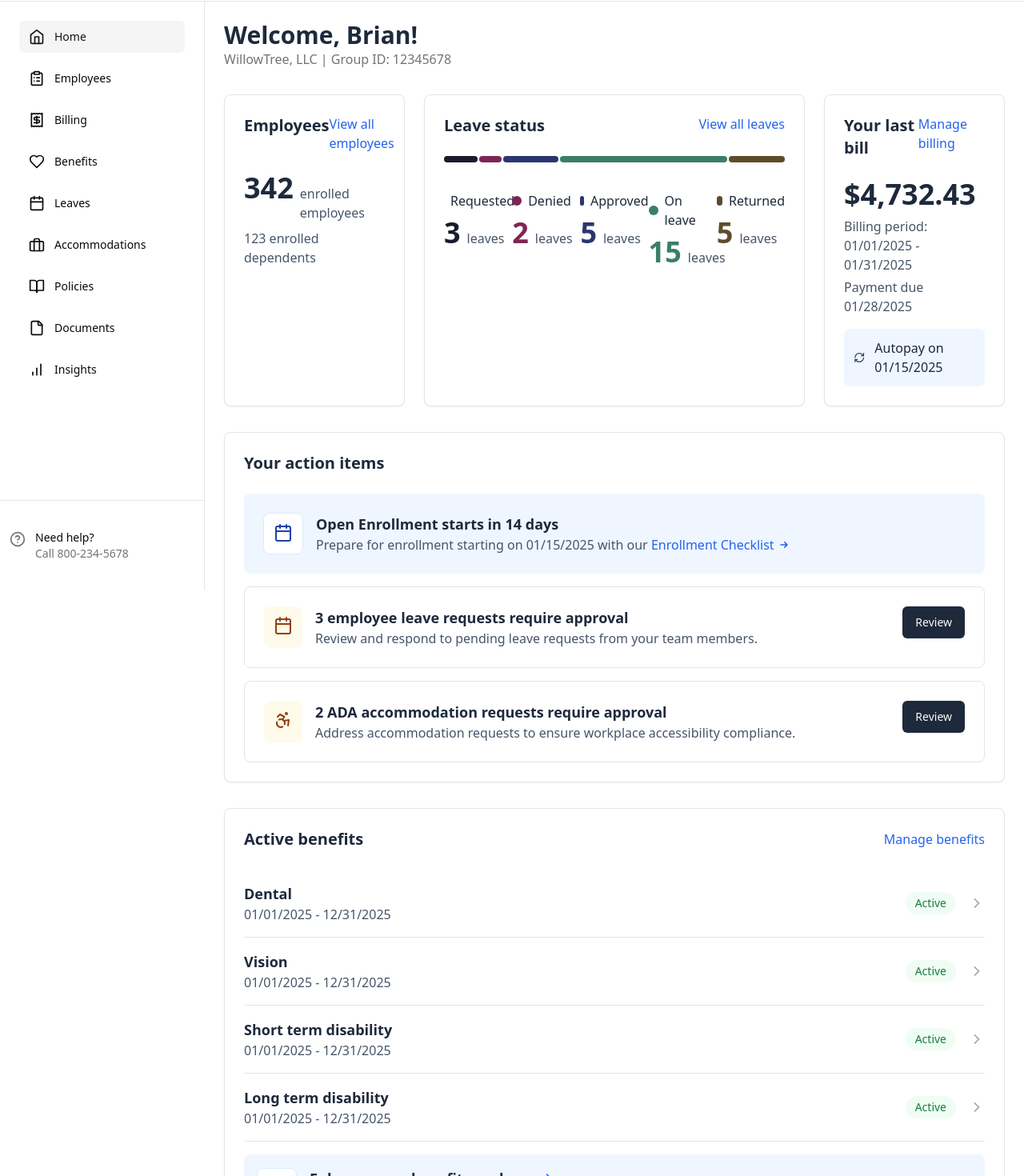
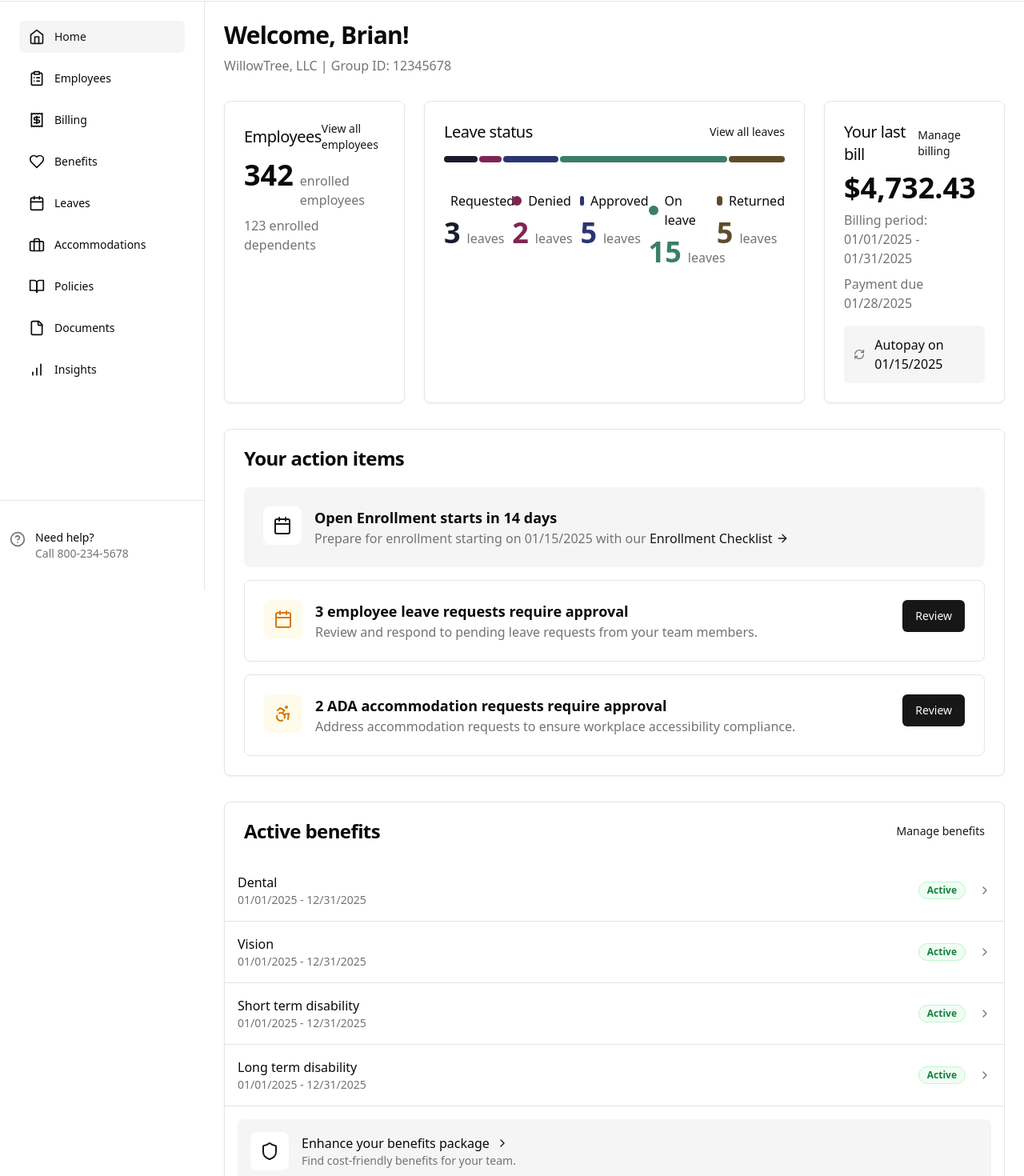
Before and after one commit to briantpatterson/insurance-dashboard, a Next.js app: page / in a window 1280 px wide. Shown: the part 63-1533 px from the top of the page at 80% size. Built offline with nearby package versions, Linux system fonts and the light colour scheme.

Commit message:
Update homepage styling to match shadcn design system

```diff
--- a/src/app/page.tsx
+++ b/src/app/page.tsx
@@ -1,8 +1,21 @@
 import { DashboardLayout } from "@/components/dashboard-layout"
 import Link from "next/link"
 import { Button } from "@/components/ui/button"
-import { Calendar, FileText, Accessibility, PenSquare, RefreshCw, ArrowUp, Users, ChevronRight, Shield } from "lucide-react"
+import {
+  Calendar,
+  FileText,
+  Accessibility,
+  PenSquare,
+  RefreshCw,
+  ArrowUp,
+  Users,
+  ChevronRight,
+  Shield,
+  ArrowRight
+} from "lucide-react"
 import { LeaveStatusVisualization } from "@/components/leave-status-visualization"
+import { Card, CardContent, CardDescription, CardFooter, CardHeader, CardTitle } from "@/components/ui/card"
+import { Badge } from "@/components/ui/badge"
 
 export default function HomePage() {
   // Sample data for leave status visualization
@@ -18,78 +31,79 @@ export default function HomePage() {
 
   return (
     <DashboardLayout>
-      <div className="space-y-8">
-        <div>
-          <h1 className="text-3xl font-bold text-slate-800 dark:text-slate-100">Welcome, Brian!</h1>
+      <div className="flex flex-col space-y-8">
+        <div className="flex flex-col space-y-2">
+          <h1 className="text-3xl font-bold tracking-tight">Welcome, Brian!</h1>
           <p className="text-muted-foreground">
             WillowTree, LLC | Group ID: 12345678
           </p>
         </div>
+
         <div className="grid gap-6 md:grid-cols-2 lg:grid-cols-4">
-          {/* Employees Card (formerly Enrollment Card) */}
-          <div className="rounded-lg border bg-card p-6 shadow-sm">
-            <div className="flex justify-between items-start mb-6">
-              <h3 className="text-xl font-bold text-slate-800 dark:text-slate-100">Employees</h3>
-              <Link href="/employees" className="text-blue-600 dark:text-blue-400 hover:underline">
+          {/* Employees Card */}
+          <Card>
+            <CardHeader className="flex flex-row items-center justify-between space-y-0 pb-2">
+              <CardTitle className="text-xl font-medium">Employees</CardTitle>
+              <Link href="/employees" className="text-sm text-primary hover:underline">
                 View all employees
               </Link>
+            </CardHeader>
+            <CardContent>
+              <div className="space-y-2">
+                <div className="flex items-baseline">
+                  <span className="text-4xl font-bold">342</span>
+                  <span className="ml-2 text-muted-foreground">enrolled employees</span>
                 </div>
-            <div>
-              <div className="flex items-baseline">
-                <span className="text-4xl font-bold text-slate-800 dark:text-slate-100">342</span>
-                <span className="ml-2 text-slate-600 dark:text-slate-400">enrolled employees</span>
+                <div className="text-muted-foreground">123 enrolled dependents</div>
               </div>
-              <div className="mt-2 text-slate-600 dark:text-slate-400">123 enrolled dependents</div>
-            </div>
+            </CardContent>
+          </Card>
+
+          {/* Leave Status Visualization - spans 2 columns */}
+          <LeaveStatusVisualization data={leaveStatusData} total={totalLeaves} />
+
+          {/* Billing Statement Card */}
+          <Card>
+            <CardHeader className="flex flex-row items-center justify-between space-y-0 pb-2">
+              <CardTitle className="text-xl font-medium">Your last bill</CardTitle>
+              <Link href="/billing" className="text-sm text-primary hover:underline">
+                Manage billing
+              </Link>
+            </CardHeader>
+            <CardContent className="space-y-4">
+              <div className="space-y-2">
+                <div className="text-4xl font-bold">$4,732.43</div>
+                <div className="text-muted-foreground">Billing period: 01/01/2025 - 01/31/2025</div>
+                <div className="text-muted-foreground">Payment due 01/28/2025</div>
               </div>
 
-          {/* Leave Status Visualization - replaces the two leave cards */}
-          <LeaveStatusVisualization data={leaveStatusData} total={totalLeaves} />
-
-          {/* Billing Statement Card - spans 2 columns on smaller screens */}
-          <div className="rounded-lg border bg-card p-6 shadow-sm md:col-span-2 lg:col-span-1">
-            <div className="flex justify-between items-start mb-6">
-              <h3 className="text-xl font-bold text-slate-800 dark:text-slate-100">Your last bill</h3>
-              <Link href="/billing" className="text-blue-600 dark:text-blue-400 hover:underline">
-                Manage billing
-              </Link>
+              <div className="flex items-center gap-3 rounded-md bg-muted p-3">
+                <RefreshCw className="h-5 w-5 text-muted-foreground" />
+                <span>Autopay on 01/15/2025</span>
               </div>
-
-            <div className="mb-4">
-              <div className="text-4xl font-bold text-slate-800 dark:text-slate-100">$4,732.43</div>
-              <div className="text-slate-600 dark:text-slate-400 mt-2">Billing period: 01/01/2025 - 01/31/2025</div>
-              <div className="text-slate-600 dark:text-slate-400 mt-1">Payment due 01/28/2025</div>
-            </div>
-
-            <div className="bg-blue-50 dark:bg-blue-950 rounded-lg p-3 flex items-center gap-3">
-              <RefreshCw className="h-5 w-5 text-slate-700 dark:text-slate-300" />
-              <span className="text-slate-800 dark:text-slate-200">Autopay on 01/15/2025</span>
-            </div>
-          </div>
+            </CardContent>
+          </Card>
         </div>
 
         {/* Action Items Section */}
-        <div className="bg-white dark:bg-slate-900 rounded-lg shadow-sm border p-6">
-          <div className="mb-6">
-            <h3 className="text-xl font-bold text-slate-800 dark:text-slate-100">Your action items</h3>
-          </div>
-
-          <div className="space-y-4">
+        <Card>
+          <CardHeader>
+            <CardTitle>Your action items</CardTitle>
+          </CardHeader>
+          <CardContent className="space-y-4">
             {/* Action Item 1 */}
-            <div className="bg-blue-50 dark:bg-blue-950 rounded-lg p-6 flex items-start justify-between">
+            <div className="rounded-lg bg-accent p-6">
               <div className="flex gap-4">
-                <div className="bg-white dark:bg-slate-800 p-3 rounded-lg border border-blue-100 dark:border-blue-800">
-                  <Calendar className="h-6 w-6 text-blue-800 dark:text-blue-400" />
+                <div className="flex h-12 w-12 items-center justify-center rounded-lg bg-background">
+                  <Calendar className="h-6 w-6 text-primary" />
                 </div>
                 <div>
-                  <h3 className="text-lg font-semibold text-slate-800 dark:text-slate-100">Open Enrollment starts in 14 days</h3>
-                  <p className="text-slate-600 dark:text-slate-400">
+                  <h3 className="text-lg font-semibold">Open Enrollment starts in 14 days</h3>
+                  <p className="text-muted-foreground">
                     Prepare for enrollment starting on 01/15/2025 with our{" "}
-                    <Link href="/employees/checklist" className="text-blue-600 dark:text-blue-400 font-medium hover:underline inline-flex items-center">
+                    <Link href="/employees/checklist" className="text-primary font-medium hover:underline inline-flex items-center">
                       Enrollment Checklist
-                      <svg xmlns="http://www.w3.org/2000/svg" className="h-4 w-4 ml-1" viewBox="0 0 20 20" fill="currentColor">
-                        <path fillRule="evenodd" d="M10.293 5.293a1 1 0 011.414 0l4 4a1 1 0 010 1.414l-4 4a1 1 0 01-1.414-1.414L12.586 11H5a1 1 0 110-2h7.586l-2.293-2.293a1 1 0 010-1.414z" clipRule="evenodd" />
-                      </svg>
+                      <ArrowRight className="h-4 w-4 ml-1" />
                     </Link>
                   </p>
                 </div>
@@ -97,124 +111,125 @@ export default function HomePage() {
             </div>
 
             {/* Action Item 2 */}
-            <div className="bg-white dark:bg-slate-900 rounded-lg p-6 border flex items-start justify-between">
+            <div className="rounded-lg border p-6 flex items-start justify-between">
               <div className="flex gap-4">
-                <div className="bg-amber-50 dark:bg-amber-950 p-3 rounded-lg">
-                  <Calendar className="h-6 w-6 text-amber-800 dark:text-amber-400" />
+                <div className="flex h-12 w-12 items-center justify-center rounded-lg bg-amber-50 dark:bg-amber-950">
+                  <Calendar className="h-6 w-6 text-amber-600 dark:text-amber-400" />
                 </div>
                 <div>
-                  <h3 className="text-lg font-semibold text-slate-800 dark:text-slate-100">3 employee leave requests require approval</h3>
-                  <p className="text-slate-600 dark:text-slate-400">
+                  <h3 className="text-lg font-semibold">3 employee leave requests require approval</h3>
+                  <p className="text-muted-foreground">
                     Review and respond to pending leave requests from your team members.
                   </p>
                 </div>
               </div>
-              <Button className="bg-slate-800 hover:bg-slate-700 dark:bg-slate-700 dark:hover:bg-slate-600">Review</Button>
+              <Button variant="default">Review</Button>
             </div>
 
             {/* Action Item 3 */}
-            <div className="bg-white dark:bg-slate-900 rounded-lg p-6 border flex items-start justify-between">
+            <div className="rounded-lg border p-6 flex items-start justify-between">
               <div className="flex gap-4">
-                <div className="bg-amber-50 dark:bg-amber-950 p-3 rounded-lg">
-                  <Accessibility className="h-6 w-6 text-amber-800 dark:text-amber-400" />
+                <div className="flex h-12 w-12 items-center justify-center rounded-lg bg-amber-50 dark:bg-amber-950">
+                  <Accessibility className="h-6 w-6 text-amber-600 dark:text-amber-400" />
                 </div>
                 <div>
-                  <h3 className="text-lg font-semibold text-slate-800 dark:text-slate-100">2 ADA accommodation requests require approval</h3>
-                  <p className="text-slate-600 dark:text-slate-400">
+                  <h3 className="text-lg font-semibold">2 ADA accommodation requests require approval</h3>
+                  <p className="text-muted-foreground">
                     Address accommodation requests to ensure workplace accessibility compliance.
                   </p>
                 </div>
               </div>
-              <Button className="bg-slate-800 hover:bg-slate-700 dark:bg-slate-700 dark:hover:bg-slate-600">Review</Button>
+              <Button variant="default">Review</Button>
             </div>
-          </div>
-        </div>
+          </CardContent>
+        </Card>
 
         {/* Active Benefits Section */}
-        <div className="bg-white dark:bg-slate-900 rounded-lg shadow-sm border p-6">
-          <div className="flex justify-between items-center mb-6">
-            <h3 className="text-xl font-bold text-slate-800 dark:text-slate-100">Active benefits</h3>
-            <Link href="/benefits/manage" className="text-blue-600 dark:text-blue-400 hover:underline font-medium">
+        <Card>
+          <CardHeader className="flex flex-row items-center justify-between space-y-0">
+            <CardTitle>Active benefits</CardTitle>
+            <Link href="/benefits/manage" className="text-sm text-primary hover:underline">
               Manage benefits
             </Link>
-          </div>
-
-          <div className="divide-y dark:divide-slate-700">
+          </CardHeader>
+          <CardContent className="p-0">
+            <div className="divide-y">
               {/* Dental Benefit */}
-            <div className="py-4 flex items-center justify-between cursor-pointer">
+              <div className="flex items-center justify-between p-4 hover:bg-accent/50 cursor-pointer transition-colors">
                 <div>
-                <h3 className="text-lg font-semibold text-slate-800 dark:text-slate-100">Dental</h3>
-                <p className="text-slate-600 dark:text-slate-400">01/01/2025 - 12/31/2025</p>
+                  <h3 className="font-medium">Dental</h3>
+                  <p className="text-sm text-muted-foreground">01/01/2025 - 12/31/2025</p>
                 </div>
                 <div className="flex items-center gap-4">
-                <span className="bg-green-50 dark:bg-green-950 text-green-700 dark:text-green-400 px-3 py-1 rounded-full text-sm font-medium">
+                  <Badge variant="outline" className="bg-green-50 dark:bg-green-950 text-green-700 dark:text-green-300 border-green-200 dark:border-green-800">
                     Active
-                </span>
-                <ChevronRight className="h-5 w-5 text-slate-400" />
+                  </Badge>
+                  <ChevronRight className="h-4 w-4 text-muted-foreground" />
                 </div>
               </div>
 
               {/* Vision Benefit */}
-            <div className="py-4 flex items-center justify-between cursor-pointer">
+              <div className="flex items-center justify-between p-4 hover:bg-accent/50 cursor-pointer transition-colors">
                 <div>
-                <h3 className="text-lg font-semibold text-slate-800 dark:text-slate-100">Vision</h3>
-                <p className="text-slate-600 dark:text-slate-400">01/01/2025 - 12/31/2025</p>
+                  <h3 className="font-medium">Vision</h3>
+                  <p className="text-sm text-muted-foreground">01/01/2025 - 12/31/2025</p>
                 </div>
                 <div className="flex items-center gap-4">
-                <span className="bg-green-50 dark:bg-green-950 text-green-700 dark:text-green-400 px-3 py-1 rounded-full text-sm font-medium">
+                  <Badge variant="outline" className="bg-green-50 dark:bg-green-950 text-green-700 dark:text-green-300 border-green-200 dark:border-green-800">
                     Active
-                </span>
-                <ChevronRight className="h-5 w-5 text-slate-400" />
+                  </Badge>
+                  <ChevronRight className="h-4 w-4 text-muted-foreground" />
                 </div>
               </div>
 
               {/* Short Term Disability */}
-            <div className="py-4 flex items-center justify-between cursor-pointer">
+              <div className="flex items-center justify-between p-4 hover:bg-accent/50 cursor-pointer transition-colors">
                 <div>
-                <h3 className="text-lg font-semibold text-slate-800 dark:text-slate-100">Short term disability</h3>
-                <p className="text-slate-600 dark:text-slate-400">01/01/2025 - 12/31/2025</p>
+                  <h3 className="font-medium">Short term disability</h3>
+                  <p className="text-sm text-muted-foreground">01/01/2025 - 12/31/2025</p>
                 </div>
                 <div className="flex items-center gap-4">
-                <span className="bg-green-50 dark:bg-green-950 text-green-700 dark:text-green-400 px-3 py-1 rounded-full text-sm font-medium">
+                  <Badge variant="outline" className="bg-green-50 dark:bg-green-950 text-green-700 dark:text-green-300 border-green-200 dark:border-green-800">
                     Active
-                </span>
-                <ChevronRight className="h-5 w-5 text-slate-400" />
+                  </Badge>
+                  <ChevronRight className="h-4 w-4 text-muted-foreground" />
                 </div>
               </div>
 
               {/* Long Term Disability */}
-            <div className="py-4 flex items-center justify-between cursor-pointer">
+              <div className="flex items-center justify-between p-4 hover:bg-accent/50 cursor-pointer transition-colors">
                 <div>
-                <h3 className="text-lg font-semibold text-slate-800 dark:text-slate-100">Long term disability</h3>
-                <p className="text-slate-600 dark:text-slate-400">01/01/2025 - 12/31/2025</p>
+                  <h3 className="font-medium">Long term disability</h3>
+                  <p className="text-sm text-muted-foreground">01/01/2025 - 12/31/2025</p>
                 </div>
                 <div className="flex items-center gap-4">
-                <span className="bg-green-50 dark:bg-green-950 text-green-700 dark:text-green-400 px-3 py-1 rounded-full text-sm font-medium">
+                  <Badge variant="outline" className="bg-green-50 dark:bg-green-950 text-green-700 dark:text-green-300 border-green-200 dark:border-green-800">
                     Active
-                </span>
-                <ChevronRight className="h-5 w-5 text-slate-400" />
+                  </Badge>
+                  <ChevronRight className="h-4 w-4 text-muted-foreground" />
                 </div>
               </div>
 
               {/* Enhance Benefits Banner */}
-            <div className="py-4">
-              <div className="bg-blue-50 dark:bg-blue-950 rounded-lg p-4 flex items-center gap-4 cursor-pointer">
-                <div className="bg-white dark:bg-slate-800 p-3 rounded-lg border border-blue-100 dark:border-blue-800">
-                  <Shield className="h-6 w-6 text-blue-800 dark:text-blue-400" />
+              <div className="p-4">
+                <div className="rounded-lg bg-accent p-4 flex items-center gap-4 cursor-pointer">
+                  <div className="flex h-12 w-12 items-center justify-center rounded-lg bg-background">
+                    <Shield className="h-6 w-6 text-primary" />
                   </div>
                   <div>
-                  <h3 className="text-lg font-semibold text-slate-800 dark:text-slate-100 flex items-center">
+                    <h3 className="font-medium flex items-center">
                       Enhance your benefits package
-                    <ChevronRight className="h-5 w-5 ml-2 text-blue-600 dark:text-blue-400" />
+                      <ChevronRight className="h-4 w-4 ml-2 text-primary" />
                     </h3>
-                  <p className="text-slate-600 dark:text-slate-400">
+                    <p className="text-sm text-muted-foreground">
                       Find cost-friendly benefits for your team.
                     </p>
                   </div>
                 </div>
               </div>
             </div>
-        </div>
+          </CardContent>
+        </Card>
       </div>
     </DashboardLayout>
   )
--- a/src/components/leave-status-visualization.tsx
+++ b/src/components/leave-status-visualization.tsx
@@ -1,6 +1,7 @@
 "use client"
 
 import Link from "next/link"
+import { Card, CardContent, CardHeader, CardTitle } from "@/components/ui/card"
 
 interface LeaveStatusData {
   status: string
@@ -19,16 +20,17 @@ export function LeaveStatusVisualization({ data, total }: LeaveStatusVisualizati
   const totalWidth = data.reduce((acc, item) => acc + item.count, 0);
 
   return (
-    <div className="rounded-lg border bg-card p-6 shadow-sm lg:col-span-2">
-      <div className="flex justify-between items-start w-full">
-        <h3 className="text-xl font-bold text-slate-800 dark:text-slate-100">Leave status</h3>
-        <Link href="/leaves" className="text-blue-600 hover:underline dark:text-blue-400">
+    <Card className="lg:col-span-2">
+      <CardHeader className="flex flex-row items-center justify-between space-y-0 pb-2">
+        <CardTitle className="text-xl font-medium">Leave status</CardTitle>
+        <Link href="/leaves" className="text-sm text-primary hover:underline">
           View all leaves
         </Link>
-      </div>
+      </CardHeader>
 
+      <CardContent>
         {/* Progress bar */}
-      <div className="mt-6 mb-4 w-full rounded-full flex gap-0.5" style={{ height: "8px" }}>
+        <div className="mt-2 mb-6 w-full rounded-full flex gap-0.5" style={{ height: "8px" }}>
           {data.map((item, index) => {
             // Calculate percentage but ensure the total adds up to 100%
             let percentage = (item.count / totalWidth) * 100;
@@ -70,7 +72,7 @@ export function LeaveStatusVisualization({ data, total }: LeaveStatusVisualizati
                   data-color={item.color}
                   data-dark-color={item.darkColor || item.color}
                 />
-              <span className="font-medium text-slate-800 dark:text-slate-100">{item.status}</span>
+                <span className="font-medium">{item.status}</span>
               </div>
               <div className="flex items-baseline">
                 <span
@@ -83,11 +85,12 @@ export function LeaveStatusVisualization({ data, total }: LeaveStatusVisualizati
                 >
                   {item.count}
                 </span>
-              <span className="ml-2 text-slate-600 dark:text-slate-400">leaves</span>
+                <span className="ml-2 text-muted-foreground">leaves</span>
               </div>
             </div>
           ))}
         </div>
+      </CardContent>
 
       <style jsx>{`
         :global(.dark) [data-color] {
@@ -106,6 +109,6 @@ export function LeaveStatusVisualization({ data, total }: LeaveStatusVisualizati
           --color-4: ${data[4]?.color};
         }
       `}</style>
-    </div>
+    </Card>
   )
 }
```
Lines whose indentation alone changed are shown as unchanged.
